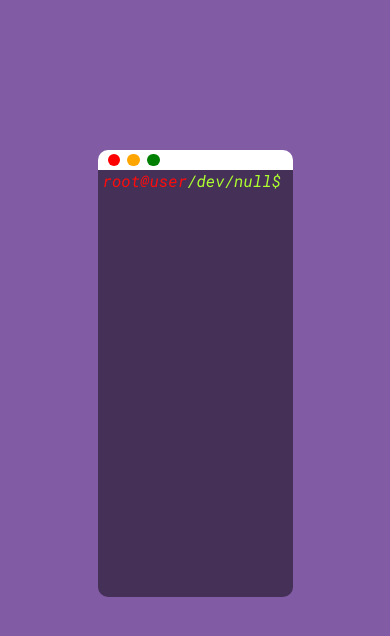
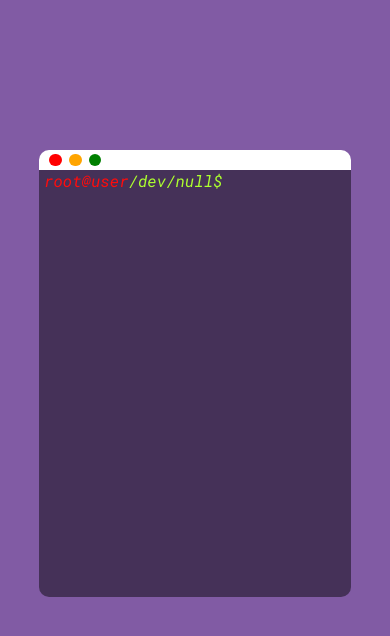
Before and after one commit to plosnak2/terminal, a React (Create React App) app: page / in a window 390 px wide. Shown: the top 636 px of the page. Built offline with nearby package versions, Linux system fonts and the light colour scheme.

Commit message:
responsive for mobile

```diff
--- a/src/App.css
+++ b/src/App.css
@@ -61,3 +61,13 @@ body {
   height:0;
   transition: all 1s ease;
 }
+
+@media screen and (max-width: 1200px){
+  .panel{
+    width: 80vw
+  }
+
+  .terminal-body {
+    width: 80vw;
+  }
+}
```
